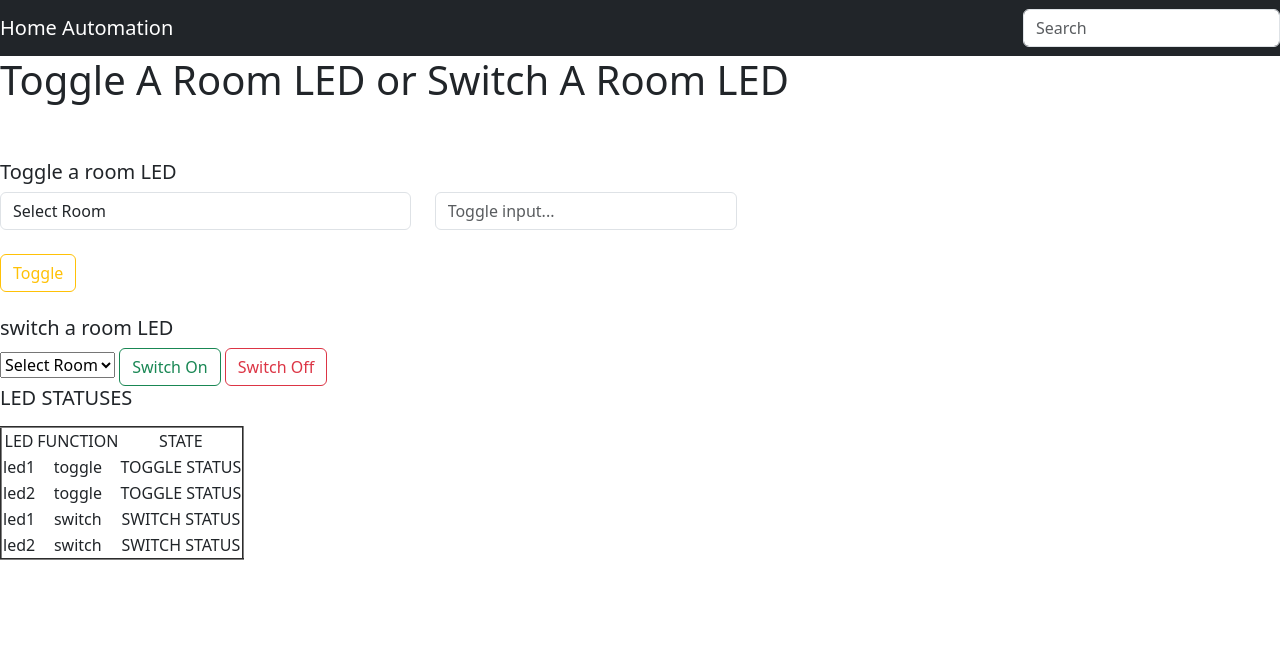
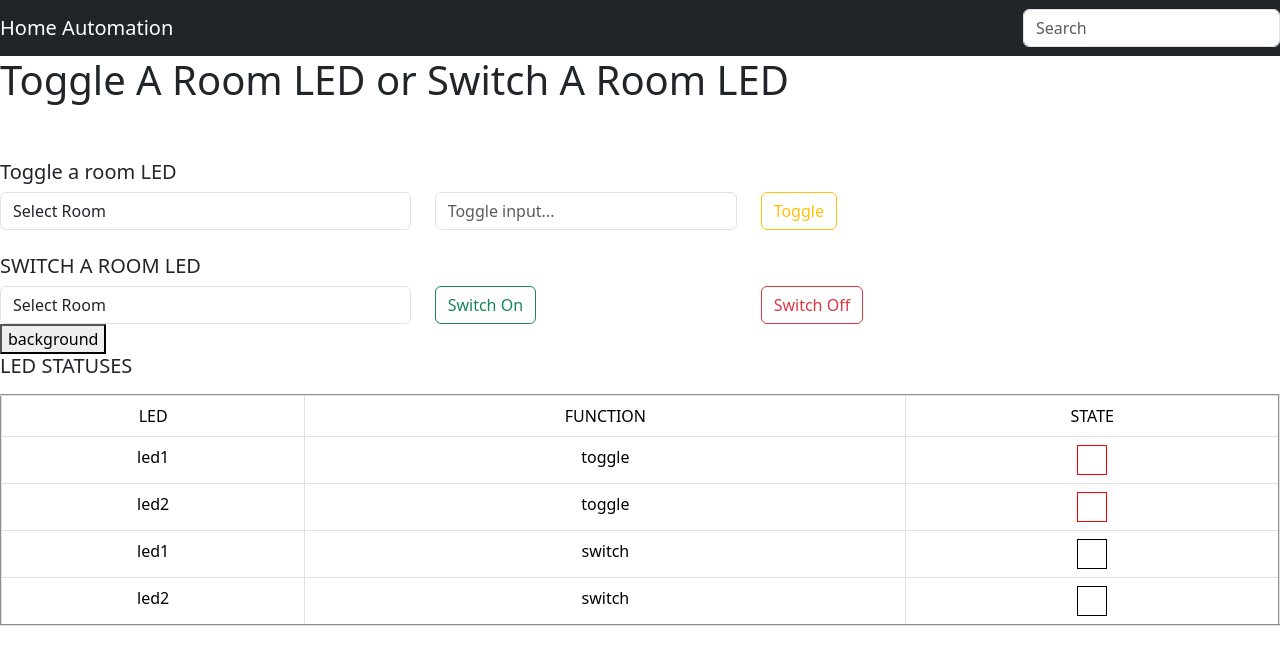
Before and after one commit to ISLOWIsmaeli/home_automation, a Django app: page /monitor/ in a window 1280 px wide. Shown: the top 665 px of the page. Run offline with Django 4.2, Linux system fonts and the light colour scheme.

Commit message:
modified some features

```diff
--- a/monitor/templates/monitor/home.html
+++ b/monitor/templates/monitor/home.html
@@ -4,17 +4,25 @@
     <meta charset="UTF-8" />
     <meta name="viewport" content="width=device-width, initial-scale=1.0" />
     <style>
-      .status {
-        width: 35px;
-        height: 35px;
-        border-radius: 50%;
-        background-color: green;
-        color: white;
-        text-align: center;
-        line-height: 50px; /* Center content vertically */
-        font-size: 16px;
+      #toggle-status-display {
+        width: 30px;
+        height: 30px;
+        border: 1px solid red;
+        transition: background-color 0.5s;
+      }
+      #switch-status-display {
+        width: 30px;
+        height: 30px;
+        border: 1px solid black;
+        transition: background-color 0.5s;
       }
     </style>
+    <script
+      src="https://cdnjs.cloudflare.com/ajax/libs/jquery/3.7.1/jquery.min.js"
+      integrity="sha512-v2CJ7UaYy4JwqLDIrZUI/4hqeoQieOmAZNXBeQyjo21dadnwR+8ZaIJVT8EE2iyI61OV8e6M8PP2/4hpQINQ/g=="
+      crossorigin="anonymous"
+      referrerpolicy="no-referrer"
+    ></script>
     <title>Room Control</title>
     <link
       href="https://cdn.jsdelivr.net/npm/bootstrap@5.3.1/dist/css/bootstrap.min.css"
@@ -47,19 +55,9 @@
         form="toggleForm"
         hidden
       />
-      {% comment %}
-      <input
-        type="text"
-        name="room"
-        form="toggleForm"
-        placeholder="Room Number..."
-        required
-      />
-      {% endcomment %}
 
       <div class="row">
         <div class="col-4">
-          <!-- Adjust the 'col-md-*' class as needed -->
           <select
             name="room"
             id="room"
@@ -74,7 +72,6 @@
           </select>
         </div>
         <div class="col-3">
-          <!-- Adjust the 'col-md-*' class as needed -->
           <input
             type="text"
             id="toggleInput"
@@ -85,8 +82,7 @@
             required
           />
         </div>
-      </div>
-      <br />
+        <div class="col-3">
           <button
             id="toggle"
             type="submit"
@@ -95,20 +91,27 @@
           >
             Toggle
           </button>
-
+        </div>
+      </div>
       <br />
-      <br />
-      <h5>switch a room LED</h5>
+      <h5 class="text-uppercase">switch a room LED</h5>
 
       <form method="post" id="switchForm">{%csrf_token%}</form>
-
-      <select name="room" id="room" form="switchForm" required>
+      <div class="row">
+        <div class="col-4">
+          <select
+            name="room"
+            id="room"
+            form="switchForm"
+            class="form-control"
+            required
+          >
             <option value="invalid">Select Room</option>
             {%for r in rooms %}
             <option value="{{r}}">{{r}}</option>
             {% endfor %}
           </select>
-
+        </div>
         <input
           type="text"
           value="{{ switch_action}}"
@@ -116,7 +119,7 @@
           form="switchForm"
           hidden
         />
-
+        <div class="col-3">
           <button
             id="switchOn"
             name="state"
@@ -127,6 +130,8 @@
           >
             Switch On
           </button>
+        </div>
+        <div class="col-3">
           <button
             id="switchOff"
             name="state"
@@ -137,12 +142,16 @@
           >
             Switch Off
           </button>
+        </div>
+      </div>
+      <button>background</button>
+
       <br />
       <h5>LED STATUSES</h5>
-      <p id="led-statuses"></p>
+      <p id="led-status"></p>
     </section>
     <section>
-      <table border="2">
+      <table class="table table-bordered" border="2">
         <tr align="center">
           <td>LED</td>
           <td>FUNCTION</td>
@@ -151,31 +160,33 @@
         <tr align="center">
           <td>led1</td>
           <td>toggle</td>
-          <td>TOGGLE STATUS</td>
+          <td>
+            <div id="toggle-status-display"></div>
+          </td>
         </tr>
         <tr align="center">
           <td>led2</td>
           <td>toggle</td>
-          <td>TOGGLE STATUS</td>
+          <td>
+            <div id="toggle-status-display"></div>
+          </td>
         </tr>
         <tr align="center">
           <td>led1</td>
           <td>switch</td>
-          <td>SWITCH STATUS</td>
+          <td>
+            <div id="switch-status-display"></div>
+          </td>
         </tr>
         <tr align="center">
           <td>led2</td>
           <td>switch</td>
-          <td>SWITCH STATUS</td>
+          <td>
+            <div id="switch-status-display"></div>
+          </td>
         </tr>
       </table>
     </section>
-    <script
-      src="https://cdnjs.cloudflare.com/ajax/libs/jquery/3.7.1/jquery.min.js"
-      integrity="sha512-v2CJ7UaYy4JwqLDIrZUI/4hqeoQieOmAZNXBeQyjo21dadnwR+8ZaIJVT8EE2iyI61OV8e6M8PP2/4hpQINQ/g=="
-      crossorigin="anonymous"
-      referrerpolicy="no-referrer"
-    ></script>
 
     <script>
       $(document).ready(function () {
@@ -185,10 +196,10 @@
             url: "{% url 'ajax_response' %}",
             dataType: "json",
             success: function (data) {
-              $("#led-statuses").empty();
+              $("#led-status").empty();
               for (const room in data.led_statuses) {
                 let status = data.led_statuses[room];
-                $("#led-statuses").append(
+                $("#led-status").append(
                   `<p>Room ${room} LED Status: ${status}</p>`
                 );
               }
@@ -199,7 +210,7 @@
           });
         }
         updateLEDStatuses();
-        setInterval(updateLEDStatuses, 100000);
+        setInterval(updateLEDStatuses, 1000);
       });
     </script>
   </body>
--- a/monitor/views.py
+++ b/monitor/views.py
@@ -42,4 +42,5 @@ def home(request: HttpRequest, *args, **kwargs):
 # def toggle_feedback(request: HttpRequest, *args, **kwargs):
 def display_led_status(request: HttpRequest, *args, **kwargs):
     led_statuses = LED_STATUS
+    print(led_statuses)
     return JsonResponse({"led_statuses": decode_toggle_led_feedback(led_statuses)})
```
Lines whose indentation alone changed are shown as unchanged.
